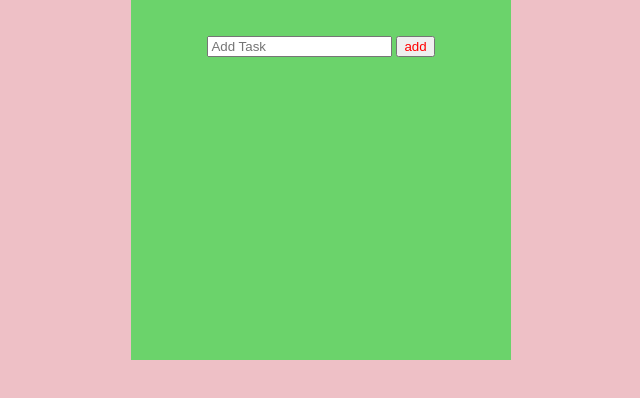
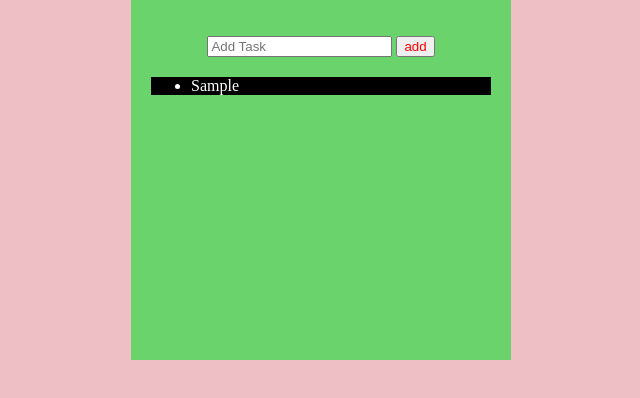
Before and after one commit to athifbinu/To-Do-App, a plain HTML site: page index.html in a window 1280 px wide. Both pictures are taken after typing "Sample" into the empty fields and a click on the button "add". Shown: the part 110-508 px from the top of the page, without its empty margins (177-817 px from the left). Drawn offline with Linux system fonts and the light colour scheme.

Commit message:
working model compleat

```diff
--- a/index.css
+++ b/index.css
@@ -27,4 +27,6 @@ body{
 .programes{
     background-color: black;
     color: #ffff;
+    margin: 20px;
+
 }
--- a/index.js
+++ b/index.js
@@ -6,7 +6,8 @@ btn.addEventListener("click",function(){
   let data=datacolum.value;
   let li=document.createElement("li");
   li.innerText=data;
-  console.log(li)
+  result.appendChild(li);
+  result.focus();
 
     datacolum.value='';
 });
```
